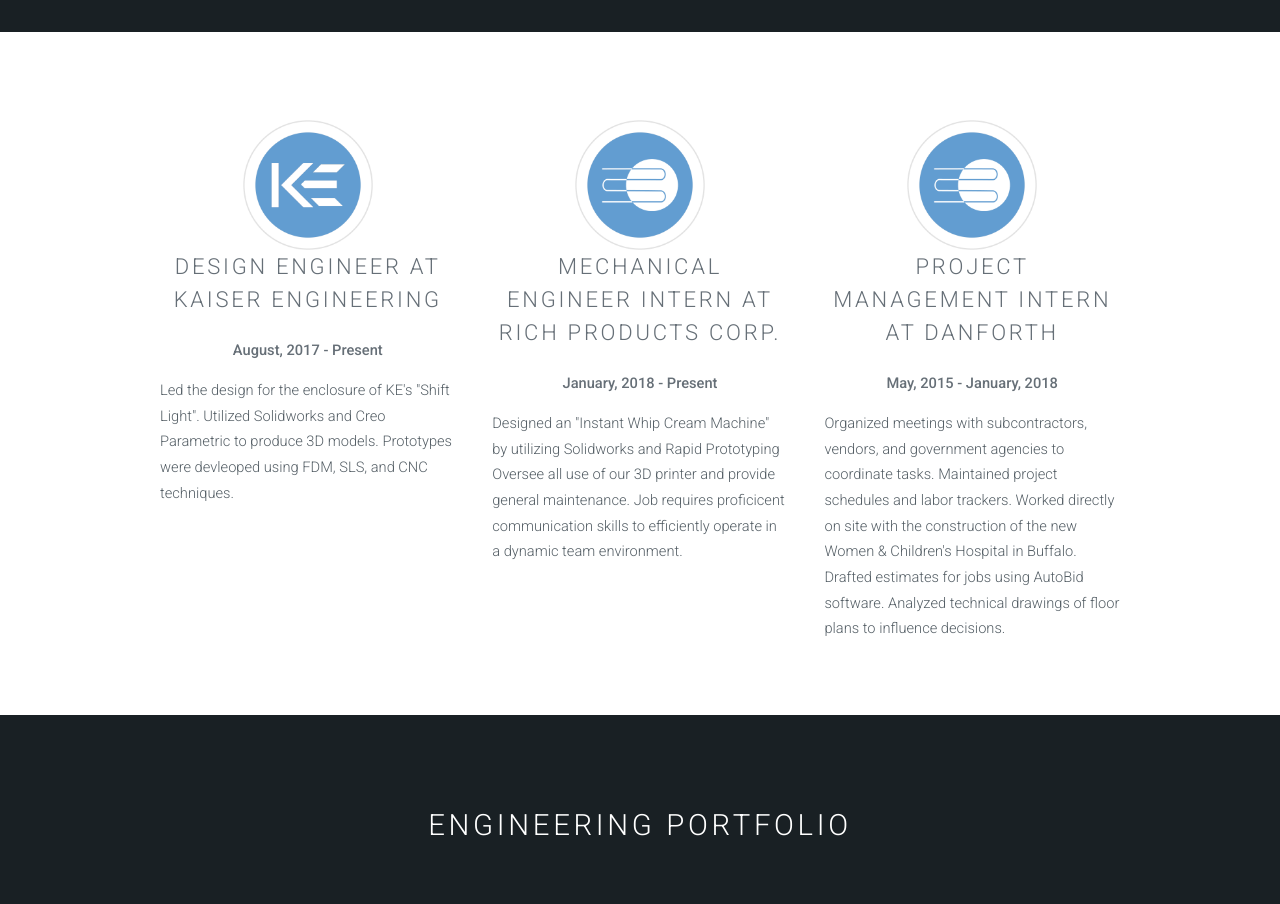
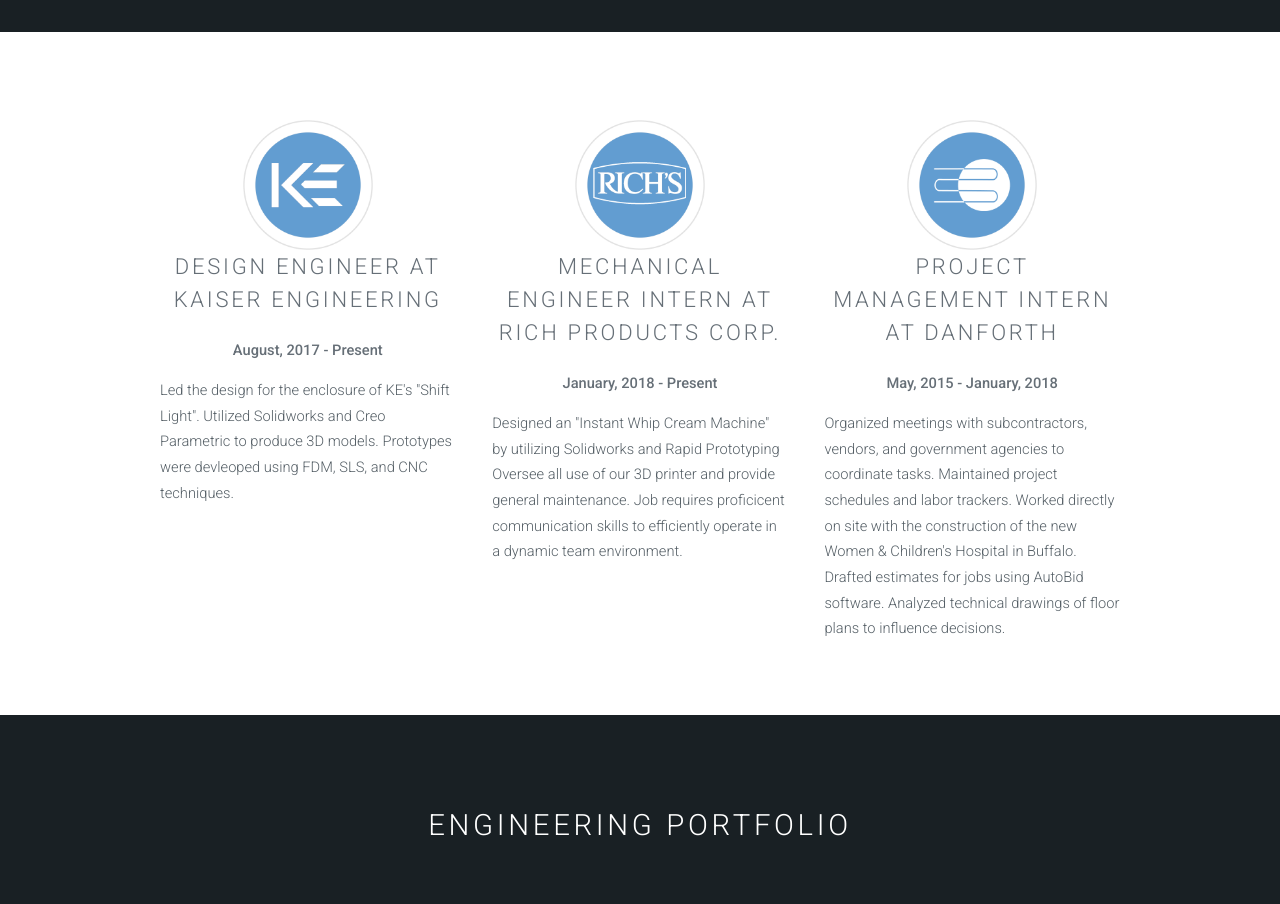
Before and after one commit to akaiser16/website, a plain HTML site: page index.html in a window 1280 px wide. Shown: the part 1520-2424 px from the top of the page. Drawn offline with Linux system fonts and the light colour scheme.

Commit message:
Added Rich Logo

```diff
--- a/index.html
+++ b/index.html
@@ -151,7 +151,7 @@
 						</div>
 						<div class="4u">
 							<section class="special">
-								<a><img src="images/fa-danforth.png" alt="" height="130px" width="130px" /></a>
+								<a><img src="images/fa-rich.png" alt="" height="130px" width="130px" /></a>
 								<h2>Mechanical Engineer Intern at Rich Products Corp.</h2>
 								<p><b>January, 2018 - Present</b></p>
 								</section>
```
Also changed, not shown: images/fa-rich.png (added).
